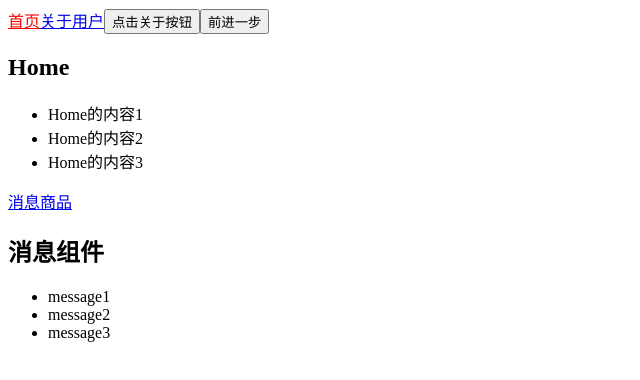
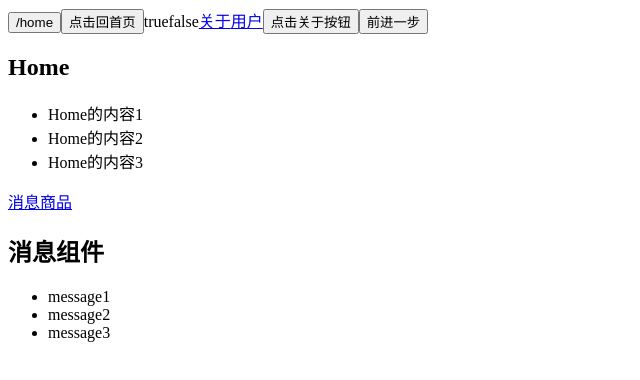
Before and after one commit to JLphile/08_learn_vuerouter, a Vue app: page /home/message in a window 1280 px wide. Shown: the top 380 px of the page, without its empty margins (0-640 px from the left). Built offline with nearby package versions, Linux system fonts and the light colour scheme.

Commit message:
24-master

```diff
--- a/src/App.vue
+++ b/src/App.vue
@@ -1,6 +1,21 @@
 <template>
   <div>
-    <router-link to="/home">首页</router-link>
+    <router-link to="/home" v-slot="props" custom>
+      <!-- <nav-bar title="首页"></nav-bar>
+      <button>哈哈哈</button> -->
+      <!-- props:href 跳转的连接
+        props: route对象
+        props: navigate导航函数
+      props:isActive 是否处于当前活跃状态
+      props:isExactActive 是否处于当前精确的活跃状态  -->
+      <button @click="props.navigate">{{ props.href }}</button>
+      <button @click="props.navigate">点击回首页</button>
+      <span :class="{ active: props.isActive }">{{ props.isActive }}</span>
+      <span :class="{ active: props.isActive }">
+        {{ props.isExactActive }}
+      </span>
+      <!-- <p>{{ props.route }}</p> -->
+    </router-link>
     <router-link to="/about">关于</router-link>
     <router-link to="/user/why/id/10010">用户</router-link>
     <!-- <router-link to="/about" replace>关于</router-link> -->
@@ -8,12 +23,20 @@
     <button @click="jumpToAbout">点击关于按钮</button>
     <button @click="forwardOneStep">前进一步</button>
 
-    <router-view></router-view>
+    <!-- 对象结构写法v-slot='{Component}' -->
+    <router-view v-slot="props">
+      <transition name="why">
+        <keep-alive>
+          <component :is="props.Component"></component>
+        </keep-alive>
+      </transition>
+    </router-view>
   </div>
 </template>
 
 <script>
 import { useRouter } from 'vue-router';
+import NavBar from './components/NavBar.vue';
 export default {
   name: 'App',
   methods: {
@@ -22,11 +45,9 @@
     //   this.$router.push('/about');
     // },
   },
-
   setup() {
     // 获取router对象
     const router = useRouter();
-
     const jumpToAbout = () => {
       router.push('/about');
       router.push({
@@ -38,7 +59,6 @@
       });
       // router.replace('/about');
     };
-
     const forwardOneStep = () => {
       router.go(1);
       // router.go(-1);
@@ -50,6 +70,7 @@
       forwardOneStep,
     };
   },
+  components: { NavBar },
 };
 </script>
 
@@ -57,4 +78,13 @@
 .router-link-active {
   color: red;
 }
+.why-renter-from,
+.why-leave-to {
+  opacity: 0;
+}
+
+.why-enter-active,
+.why-leave-active {
+  transition: opacity 1s ease;
+}
 </style>
--- /dev/null
+++ b/src/components/NavBar.vue
@@ -0,0 +1,15 @@
+<template>
+  <div>
+    <h2>{{ title }}</h2>
+  </div>
+</template>
+
+<script>
+export default {
+  props: {
+    title: String,
+  },
+};
+</script>
+
+<style scoped></style>
```
